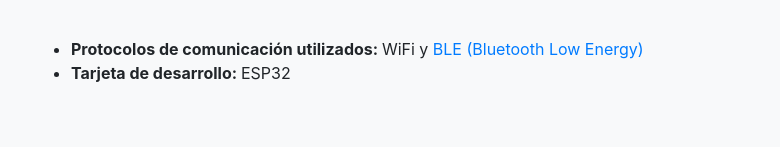
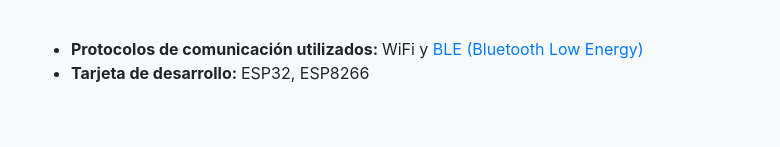
Before and after one commit to iot-uaslp/iot-uaslp.github.io, a website with bundled scripts: page index.html in a window 1280 px wide. Shown: the part 910-1057 px from the top of the page, without its empty margins (244-1024 px from the left). Built offline with nearby package versions, Linux system fonts and the light colour scheme; a web font is replaced by a local one.

Commit message:
Update index.html

```diff
--- a/index.html
+++ b/index.html
@@ -65,7 +65,7 @@
             <p class="lead" data-sb="bounceInLeft" data-sb-hide="fadeOutUp">Se desarrolló una <a href="" data-toggle="modal" data-target="#app"><strong>aplicación móvil</strong></a> que permite conectarte a la nube, y de esta manera controlar tus dispositivos estés en donde estés. Además si te encuentras en tu casa u oficina puedes controlar tus dispositivos por medio de Bluetooth.</p><br>
             <ul>
               <li><strong>Protocolos de comunicación utilizados: </strong>WiFi y <a href="" data-toggle="modal" data-target="#ble">BLE (Bluetooth Low Energy)</a></li>
-              <li><strong>Tarjeta de desarrollo: </strong>ESP32</li>
+              <li><strong>Tarjeta de desarrollo: </strong>ESP32, ESP8266</li>
             </ul><br><br>
             <div class="container text-center"><button class=" btn btn-secondary" data-toggle="modal" data-target="#diagram" data-sb="bounceInLeft" data-sb-hide="fadeOutLeft">Diagrama General</button></div>
             </div>
```
